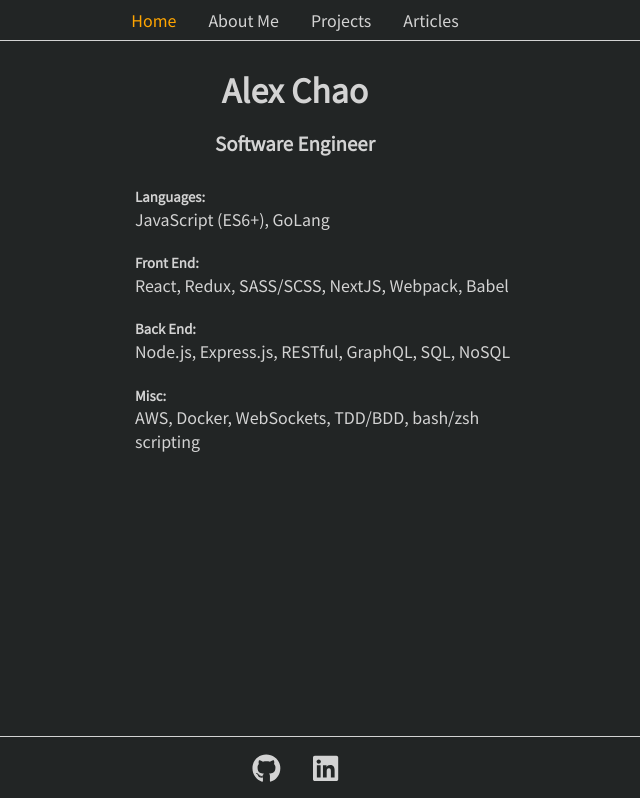
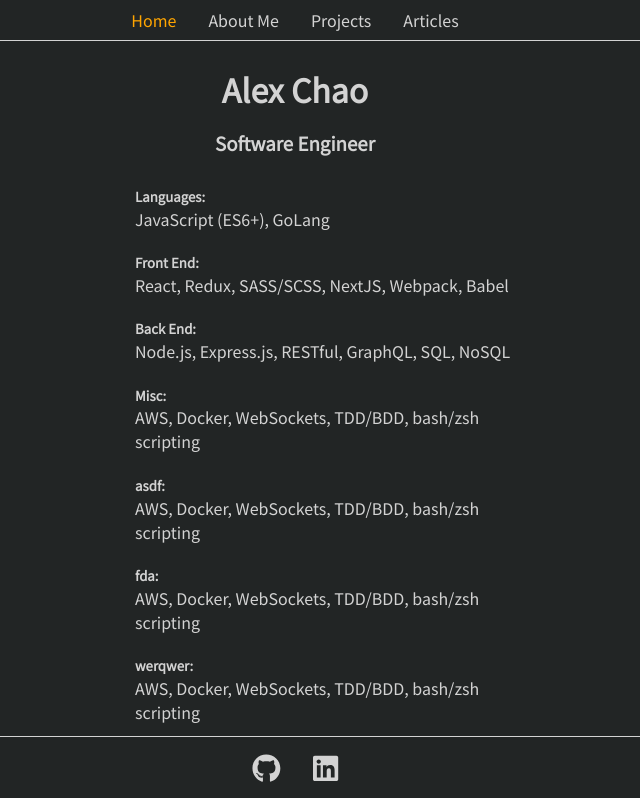
Before and after one commit to alexchao26/personal-site-nextjs, a Next.js app: page / in a window 1280 px wide. Shown: the top 798 px of the page, without its empty margins (345-985 px from the left). Built offline with nearby package versions, Linux system fonts and the light colour scheme.

Commit message:
added sticky footer styling that does not need useEffect

```diff
--- a/components/Footer.js
+++ b/components/Footer.js
@@ -3,8 +3,8 @@
 
 import styles from '@styles/components/Footer.module.scss';
 
-export default ({ isBrokenBrowser }) => (
-  <footer className={`${styles.container} ${isBrokenBrowser ? styles.floatFooter : ''}`}>
+export default ({ isMobile }) => (
+  <footer className={`${styles.container} ${isMobile ? styles.mobile : ''}`}>
     <a
       href="https://github.com/alexchao26"
       target="_blank"
--- a/components/MobileNavBar.js
+++ b/components/MobileNavBar.js
@@ -37,7 +37,12 @@
           {/* Nav Links */}
           {navContent.map(({ link, text }) => (
             <Link key={text} href={link}>
-              <a className={currentPage === link ? styles.currentPage : ''}>
+              <a
+                role="button"
+                tabIndex={0}
+                className={currentPage === link ? styles.currentPage : ''}
+                onClick={() => toggleMenu(false)}
+              >
                 {text}
               </a>
             </Link>
--- a/components/layout.js
+++ b/components/layout.js
@@ -8,19 +8,20 @@
 
 // HOC to add layouts to all pages
 export default ({ children, currentPage }) => {
-  const [isBrokenBrowser, setIsBrokenBrowser] = useState(false);
+  const [isMobile, setIsMobile] = useState(false);
   // use useEffect to access browser APIs via useEffect (will run JS when loaded to the browser)
   useEffect(() => {
+    console.log(navigator.userAgent);
     // https://developer.mozilla.org/en-US/docs/Web/HTTP/Browser_detection_using_the_user_agent
     if (
       navigator.userAgent.includes('Mobi')
       && navigator.userAgent.includes('Safari')
     ) {
-      setIsBrokenBrowser(true);
+      setIsMobile(true);
     }
   }, []);
   return (
-    <div className={styles.page}>
+    <div className={`${styles.page} ${isMobile ? styles.isMobile : ''}`}>
       <Head>
         <title>Alex Chao</title>
         <link rel="icon" href="/favicon.ico" />
@@ -33,10 +34,10 @@
       {/* render the wrapped children (HOC) */}
       <main className={styles.mainContent}>{children}</main>
 
-      {/* Footer Component, isBrokenBrowser prop is for making the footer appear about menu bar
+      {/* Footer Component, isMobile prop is for making the footer appear about menu bar
           on iOS Safari & Chrome (at least)
       */}
-      <Footer isBrokenBrowser={isBrokenBrowser} />
+      <Footer isMobile={isMobile} />
     </div>
   );
 };
--- a/content/techList.js
+++ b/content/techList.js
@@ -13,5 +13,29 @@
   }, {
     title: 'Misc',
     list: 'AWS, Docker, WebSockets, TDD/BDD, bash/zsh scripting',
+  }, {
+    title: 'asdf',
+    list: 'AWS, Docker, WebSockets, TDD/BDD, bash/zsh scripting',
+  }, {
+    title: 'fda',
+    list: 'AWS, Docker, WebSockets, TDD/BDD, bash/zsh scripting',
+  }, {
+    title: 'werqwer',
+    list: 'AWS, Docker, WebSockets, TDD/BDD, bash/zsh scripting',
+  }, {
+    title: 'werqwer',
+    list: 'AWS, Docker, WebSockets, TDD/BDD, bash/zsh scripting',
+  }, {
+    title: 'werqwer',
+    list: 'AWS, Docker, WebSockets, TDD/BDD, bash/zsh scripting',
+  }, {
+    title: 'werqwer',
+    list: 'AWS, Docker, WebSockets, TDD/BDD, bash/zsh scripting',
+  }, {
+    title: 'werqwer',
+    list: 'AWS, Docker, WebSockets, TDD/BDD, bash/zsh scripting',
+  }, {
+    title: 'werqwer',
+    list: 'AWS, Docker, WebSockets, TDD/BDD, bash/zsh scripting',
   },
 ];
--- a/pages/projects.js
+++ b/pages/projects.js
@@ -4,7 +4,7 @@
 export default () => (
   <div className={styles.container}>
     {projectsContent.map(({ name }) => (
-      <p>{name}</p>
+      <p key={name}>{name}</p>
     ))}
   </div>
 );
--- a/styles/components/Footer.module.scss
+++ b/styles/components/Footer.module.scss
@@ -1,11 +1,11 @@
 @import '../config';
 
 .container {
-  position: absolute;
+  position: fixed;
   bottom: 0;
   width: 100%;
   height: 4rem;
-
+  background-color: $gray-background;
   box-sizing: border-box;
 
   display: flex;
@@ -27,7 +27,17 @@
   }
 }
 
-// hacky solution to show the footer on mobile browsers that hide stuff under the menu bar
-.floatFooter {
-  bottom: 3rem;
-}
+// // hacky solution to show the footer on mobile browsers that hide stuff under the menu bar
+// .container.mobile {
+//   height: 50px;
+
+//   margin-top: 0;
+
+//   a {
+//     font-size: 1.5rem;
+//   }
+// }
+
+// // .desktop {
+
+// // }
--- a/styles/components/layout.module.scss
+++ b/styles/components/layout.module.scss
@@ -7,5 +7,12 @@
 .mainContent {
   display: flex;
   justify-content: center;
-  padding-bottom: 8rem;
+  padding-bottom: 2rem;
+
+  // apply an after pseudo-element to the last element in the main container
+  *:last-of-type::after {
+    height: 50px;
+    width: 100%;
+    content: "";
+  }
 }
```
